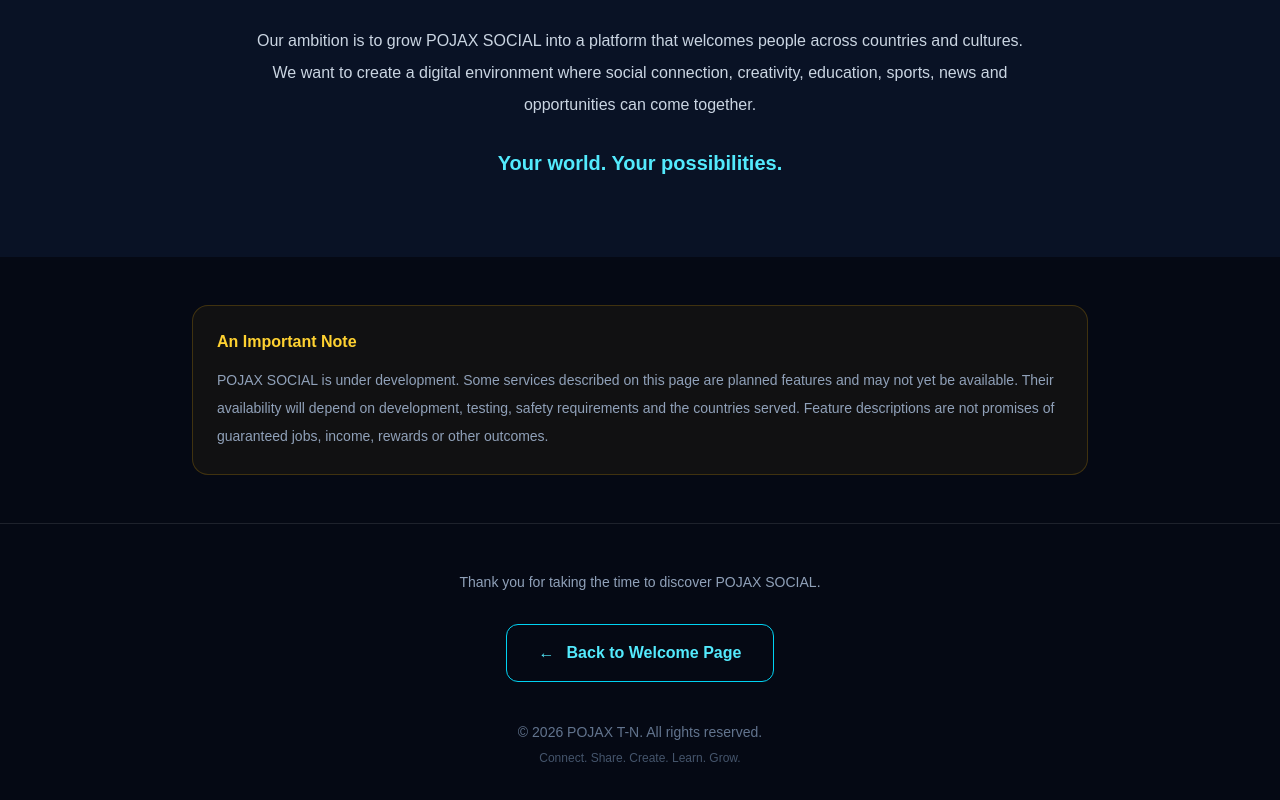
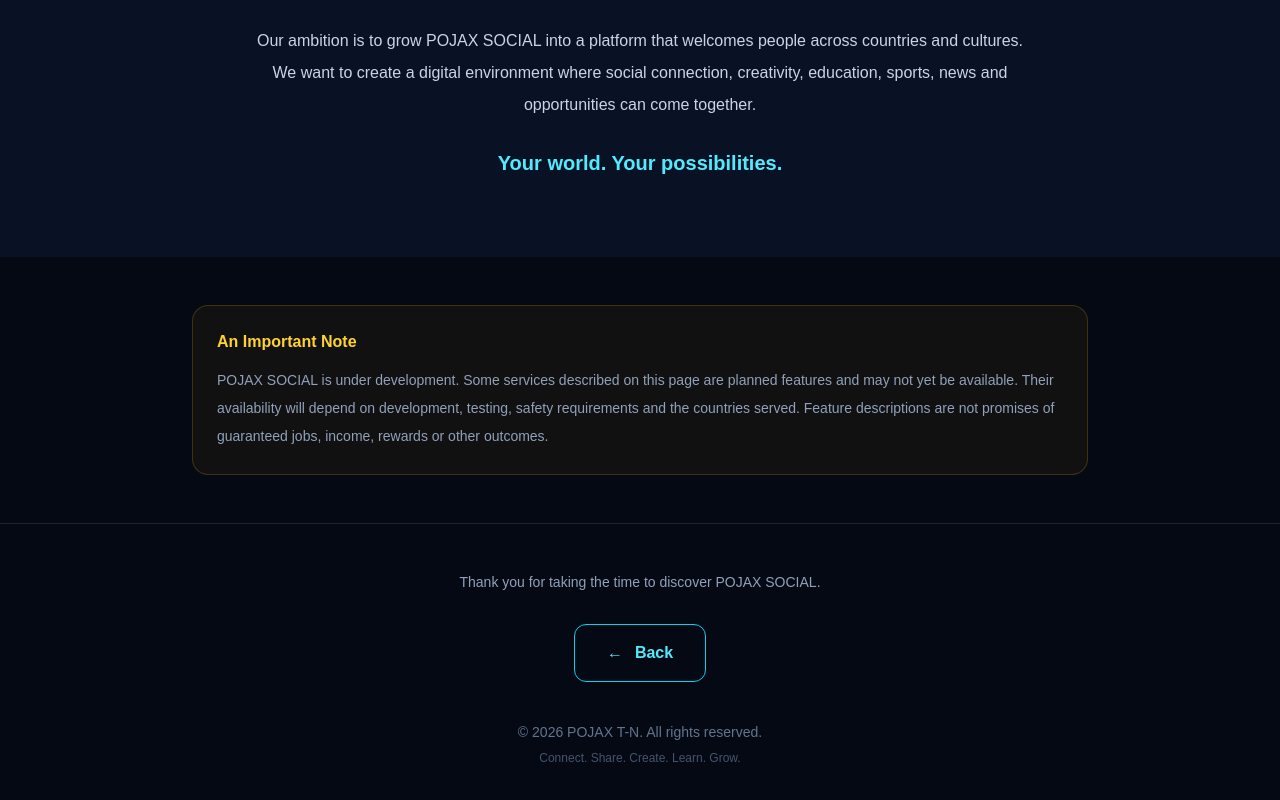
Before and after one commit to tinotenda804-bit/POJAX-T-N-SOCIAL, a Next.js app: page /about in a window 1280 px wide. Shown: the part 5313-6113 px from the top of the page. Built offline with nearby package versions, Linux system fonts and the light colour scheme.

Commit message:
the welcome page changed

```diff
--- a/app/about/page.tsx
+++ b/app/about/page.tsx
@@ -437,7 +437,7 @@ export default function AboutPage() {
           className="mt-8 inline-flex items-center gap-3 rounded-xl border border-cyan-400 px-8 py-4 font-bold text-cyan-300 transition hover:bg-cyan-400 hover:text-[#050914]"
         >
           <span aria-hidden="true">←</span>
-          Back to Welcome Page
+          Back
         </Link>
 
         <p className="mt-10 text-sm text-slate-500">
```
